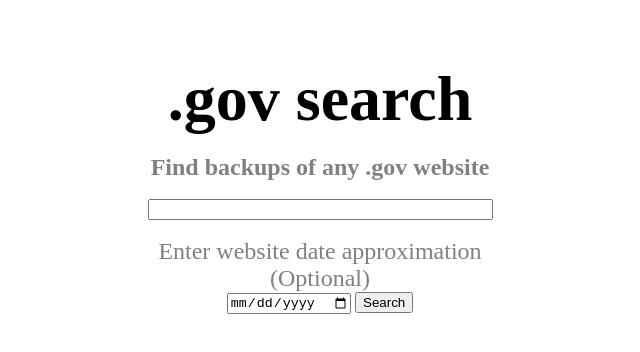
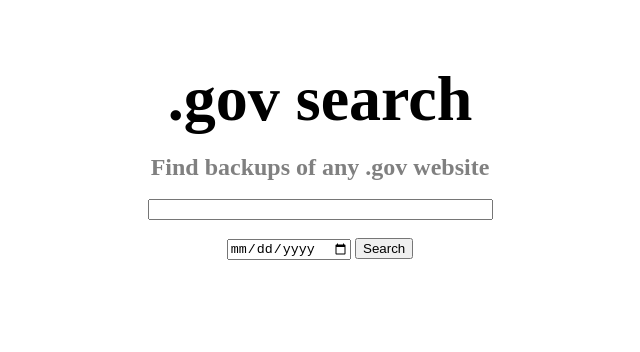
Before and after one commit to dacresni/federated_archive, a plain HTML site: page index.html in a window 1280 px wide. Shown: the whole page, without its empty margins (320-960 px from the left). Drawn offline with Linux system fonts and the light colour scheme.

Commit message:
Update index.html

```diff
--- a/index.html
+++ b/index.html
@@ -3,6 +3,8 @@
 <head>
 <title>Federated Website</title>
 </head>
+
+<div id="Home">
 	<body style="text-align:center;">
 	<br>
 	<br>
@@ -10,10 +12,11 @@
 	<form>
 		<label style="font-size:400%;"><b>.gov search</b></label><br><br>
 		<label for="website" style="font-size:150%;color:grey;"><b>Find backups of any .gov website</label></b><br><br>
-	<input type="text" id="website" name="website" size="40"><br><br>
-	<label for="date" style="font-size:150%;color:grey;">Enter website date approximation <br> (Optional)</label><br>
-	<input type="date" id="date" name="date">
+		<input type="text" id="website" name="website" size="40" title="website.gov"><br><br>
+		<input type="date" id="date" name="date" title="Enter an approximate date (Optional)">
 		<input type="submit" value="Search">
 	</form>
 	</body>
+</div>
+
 </html>
```
Lines whose indentation alone changed are shown as unchanged.
